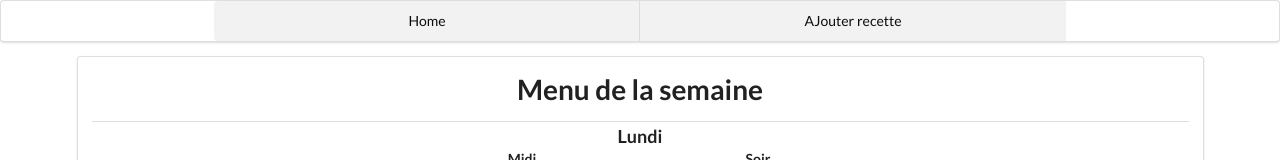
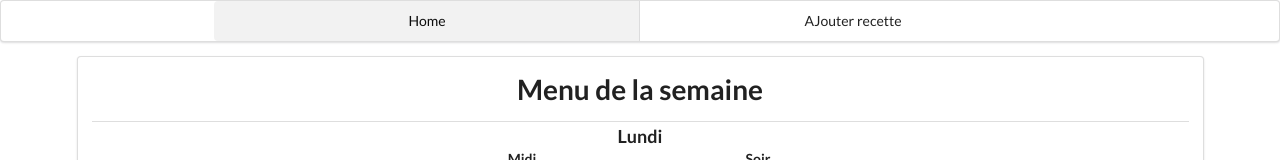
Before and after one commit to brock37/Familly_Eat, a Vue app: page / in a window 1280 px wide. Shown: the top 160 px of the page. Built offline with nearby package versions, Linux system fonts and the light colour scheme.

Commit message:
remove double active class, is set by vlink component

```diff
--- a/src/layout/Main.vue
+++ b/src/layout/Main.vue
@@ -1,7 +1,7 @@
 <template lang="html">
   <div class="ui three item menu">
-    <v-link class="item active" href="/">Home</v-link>
-    <v-link class="item active" href="/add">AJouter recette</v-link>
+    <v-link class="item" href="/">Home</v-link>
+    <v-link class="item" href="/add">AJouter recette</v-link>
 
     <slot></slot>
   </div>
```
